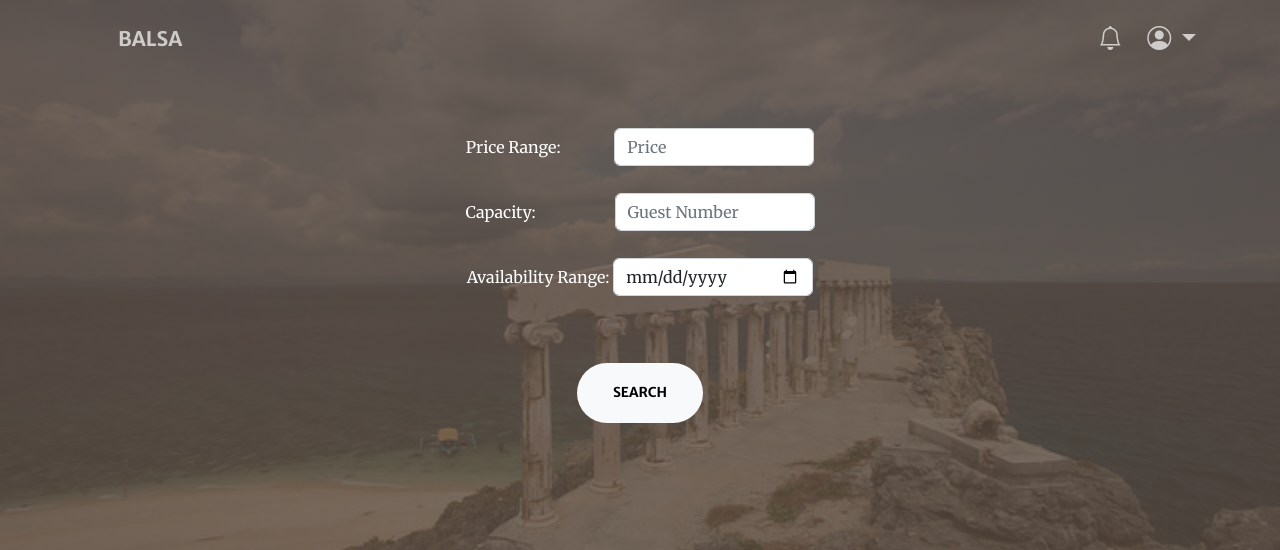
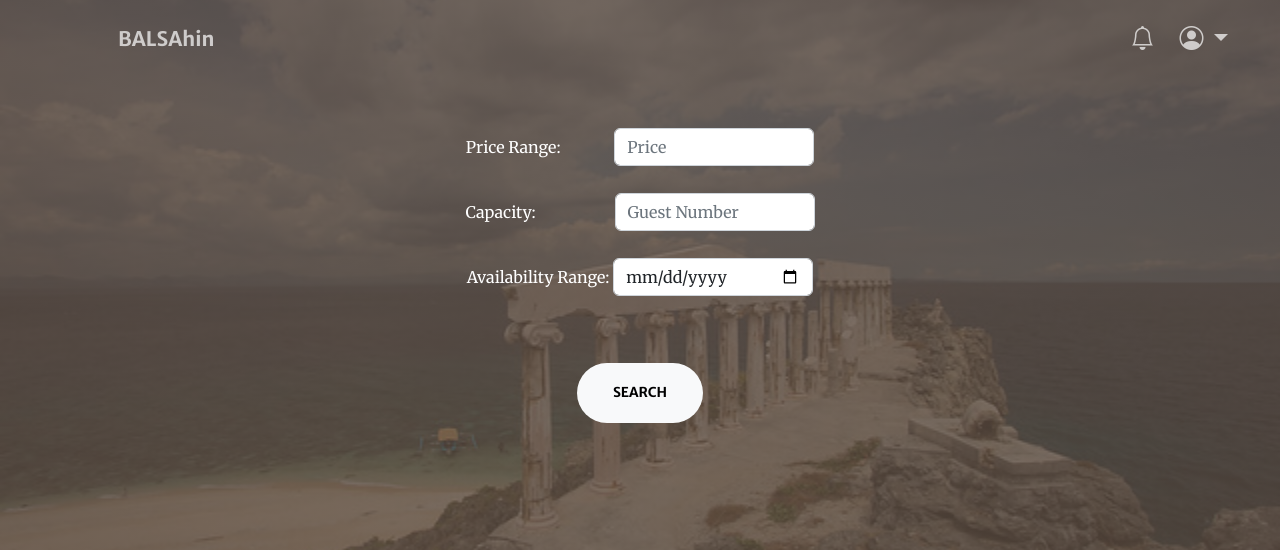
Before and after one commit to VincentBaltazar/BoatRental-V2LG-BA3302, a PHP site: page / in a window 1280 px wide. Shown: the top 550 px of the page. Run offline with PHP 8.4, Linux system fonts and the light colour scheme; some libraries are stand-ins or nearby versions.

Commit message:
update title

```diff
--- a/index.php
+++ b/index.php
@@ -65,7 +65,7 @@
 <body id="page-top">
     <nav class="navbar navbar-expand-lg navbar-light fixed-top py-3 text-black" id="mainNav">
         <div class="container px-4 px-lg-5">
-            <a class="navbar-brand" href="#page-top">BALSA</a>
+            <a class="navbar-brand" href="#page-top">BALSAhin</a>
             <button class="navbar-toggler navbar-toggler-right" type="button" data-bs-toggle="collapse" data-bs-target="#navbarResponsive" aria-controls="navbarResponsive" aria-expanded="false" aria-label="Toggle navigation">
                 <span class="navbar-toggler-icon"></span>
             </button>
```
